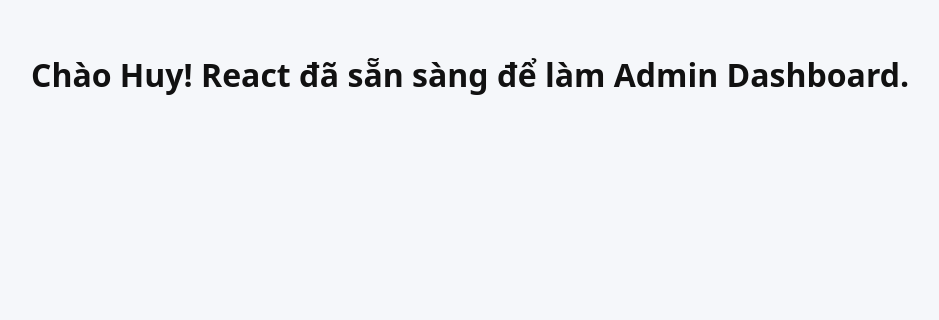
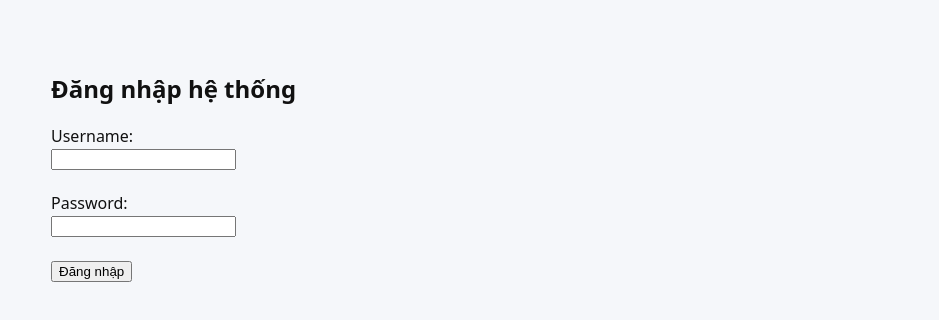
Before and after one commit to DoThanhLoc2334/springboot-authentication-system, a React (Vite) app in the folder frontend/: page /login in a window 1280 px wide. Shown: the top 320 px of the page, without its empty margins (1-940 px from the left). Built offline with nearby package versions, Linux system fonts and the light colour scheme.

Commit message:
setup React Router and link Login page
Integrated react-router-dom for client-side navigation.

Configured basic routes and a default redirect from / to /login.

Verified end-to-end integration between React and Spring Boot.

```diff
--- a/frontend/src/App.jsx
+++ b/frontend/src/App.jsx
@@ -1,8 +1,27 @@
+import {
+  BrowserRouter as Router,
+  Routes,
+  Route,
+  Navigate,
+} from "react-router-dom";
+import Login from "./pages/Login";
+
 function App() {
   return (
-    <div>
-      <h1>Chào Huy! React đã sẵn sàng để làm Admin Dashboard.</h1>
-    </div>
+    <Router>
+      <div className="App">
+        <Routes>
+          {/* Trang mặc định sẽ tự động chuyển hướng sang /login */}
+          <Route path="/" element={<Navigate to="/login" />} />
+
+          {/* Định nghĩa đường dẫn cho trang Login */}
+          <Route path="/login" element={<Login />} />
+
+          {/* Sau này Huy sẽ thêm các trang Dashboard, Category ở đây */}
+        </Routes>
+      </div>
+    </Router>
   );
 }
+
 export default App;
```
